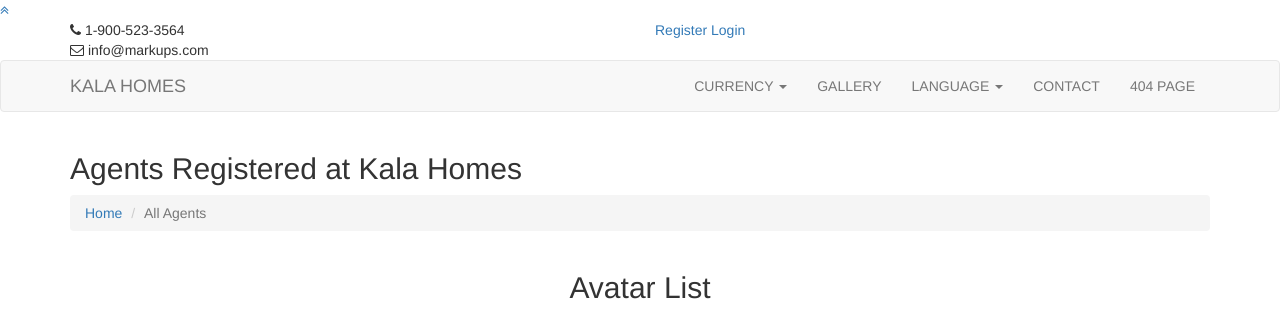
After one commit to mundiakaluson/real-estate, a Django app: page /all_agents in a window 1280 px wide. The commit adds this page. Shown: the top 315 px of the page. Run offline with Django 3.2, Linux system fonts and the light colour scheme; some libraries are stand-ins or nearby versions.

Commit message:
country changes

```diff
--- a/main/templates/base.html
+++ b/main/templates/base.html
@@ -9,6 +9,7 @@
 
     <link rel="shortcut icon" href="{% static 'img/favicon.ico' %}" type="image/x-icon">
     <link rel="stylesheet" href="{% static 'star-ratings/css/star-ratings.css' %}">
+    <link rel="stylesheet" href="https://www.w3schools.com/w3css/4/w3.css">
     <script type="text/javascript" src="{% static 'star-ratings/js/dist/star-ratings.min.js' %}"></script>
     {% include "includes/css.html" %}
   </head>
--- /dev/null
+++ b/main/templates/main/all_agents.html
@@ -0,0 +1,39 @@
+{% extends "base.html" %}
+{% load static %}
+
+{% block content %}
+    <section id="aa-property-header">
+    <div class="container">
+      <div class="row">
+        <div class="col-md-12">
+          <div class="aa-property-header-inner">
+            <h2>Agents Registered at Kala Homes</h2>
+            <ol class="breadcrumb">
+            <li><a href="#">Home</a></li>
+            <li class="active">All Agents</li>
+          </ol>
+          </div>
+        </div>
+      </div>
+    </div>
+  </section>
+
+<div class="w3-container">
+  <h2 class="text-center">Avatar List</h2>
+  <p>You can combine w3-ul and the w3-bar classes to create an avatar list:</p>
+  <ul class="w3-li w3-card-4">
+    <li class="w3-bar rounded ">
+      <img src="{% static 'img/slider/3.jpg' %}" class="w3-bar-item w3-circle w3-hide-small" style="width:85px">
+      <div class="w3-bar-item">
+        <span class="w3-large">Name</span><br><hr>
+        <li class="list-group-item">Email <span class="badge">12</span></li>
+        <li class="list-group-item">Phone <span class="badge">12</span></li>
+        <li class="list-group-item">Last Time Active <span class="badge">12</span></li>
+        <li class="list-group-item">Date Registered <span class="badge">12</span></li>
+        <li class="list-group-item">Ratings <span class="badge">12</span></li>
+      </div>
+    </li>
+    <hr>
+  </ul>
+</div>
+{% endblock content %}
--- a/main/urls.py
+++ b/main/urls.py
@@ -12,5 +12,7 @@ urlpatterns = [
     path('add_property', views.add_property, name='add_property'),
     path('my_properties', views.my_properties, name='my_properties'),
     path('review', views.review, name='review'),
-    path('blogs', views.blogs, name='blogs')
+    path('blogs', views.blogs, name='blogs'),
+    path('blogs/blog_details/<int:blog_id>/', views.blog_details, name='blog_details'),
+    path('all_agents', views.all_agents, name='all_agents'),
 ]
--- a/main/views.py
+++ b/main/views.py
@@ -178,4 +178,13 @@ def review(request):
 
 def blogs(request):
     articles = Article.objects.all()
-    return render(request, 'main/blogs.html', {'articles': articles})
+    empty_check = Article.objects.all().count()
+    return render(request, 'main/blogs.html', {'articles': articles, 'empty_check': empty_check})
+
+def blog_details(request, blog_id):
+    article = get_object_or_404(Article, pk=blog_id)
+    return render(request, 'main/blog_details.html', {'article': article})
+
+def all_agents(request):
+
+    return render(request, 'main/all_agents.html')
```
Also changed, not shown: main/templates/main/blog_details.html (+11 -30 lines), main/templates/main/blogs.html (+7 -5 lines), db.sqlite3, main/migrations/0026_alter_article_article_post_date.py (added), real_estate/media/blogs/first article/first-article-virus.png (added).
